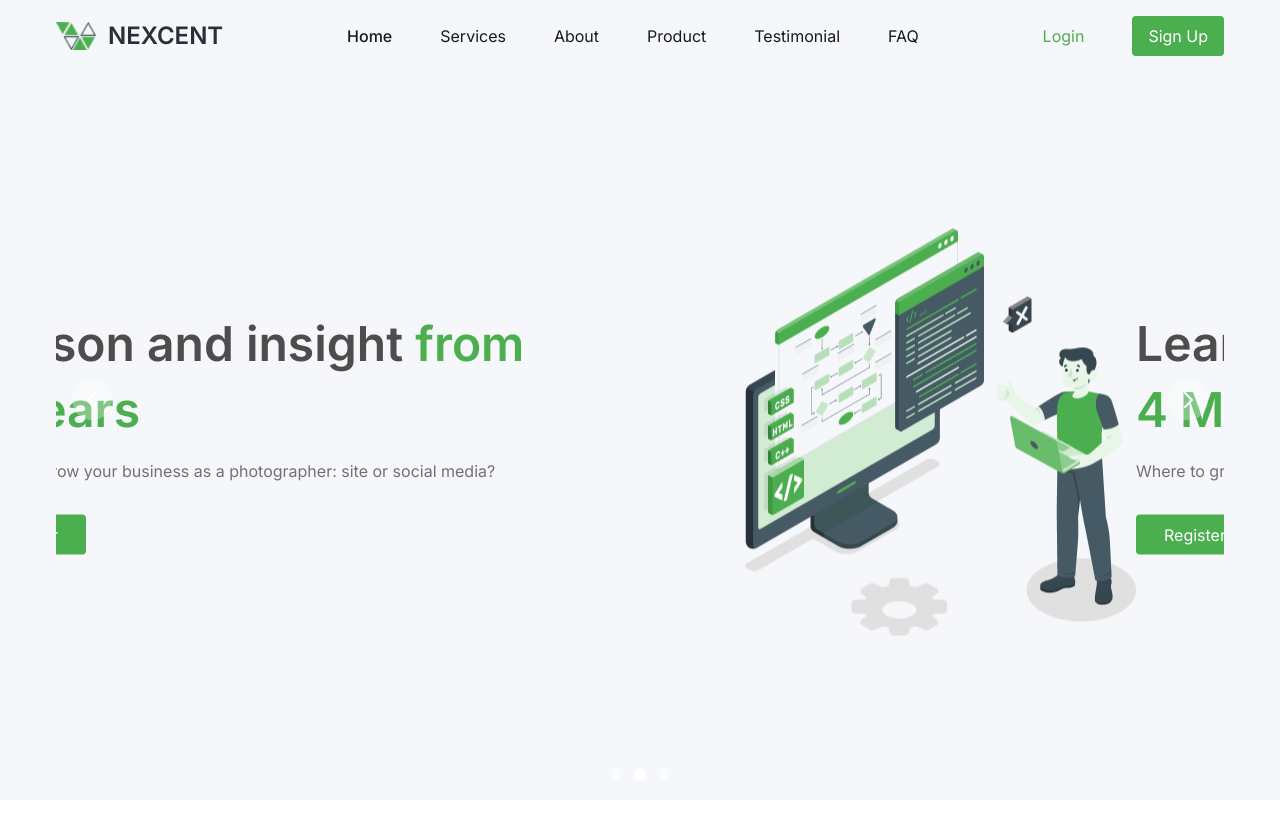
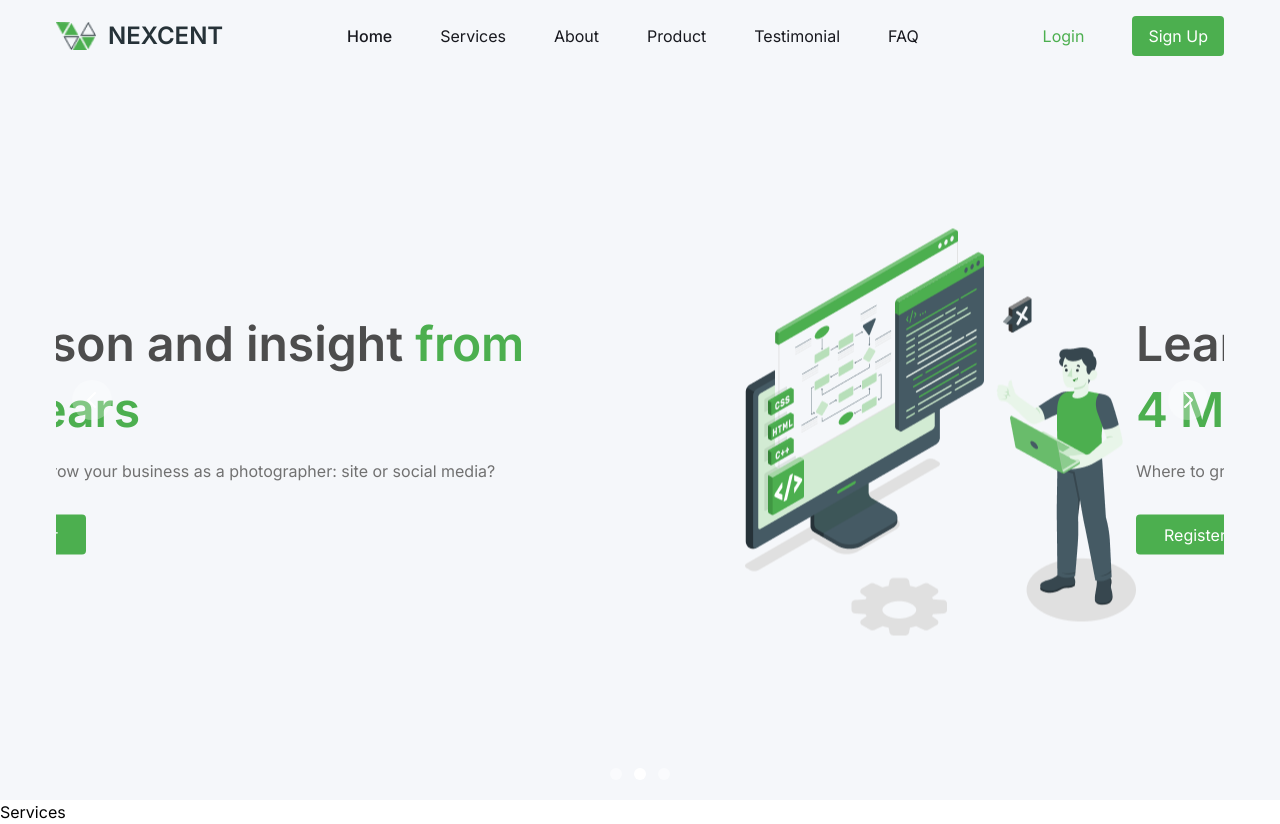
Before and after one commit to septianadip17/slicing-exercise-part4, a React (Vite) app: page / in a window 1280 px wide. Before the commit the page ends 800 px from the top, so only its background shows below. Built offline with nearby package versions, Linux system fonts and the light colour scheme.

Commit message:
services added

```diff
--- a/src/App.jsx
+++ b/src/App.jsx
@@ -1,12 +1,14 @@
 import "./App.css";
 import Home from "./components/Home";
 import Navbar from "./components/Navbar";
+import Services from "./components/Services";
 
 function App() {
   return (
     <>
       <Navbar />
       <Home />
+      <Services />
     </>
   );
 }
--- /dev/null
+++ b/src/components/Services.jsx
@@ -0,0 +1,9 @@
+import React from 'react'
+
+const Services = () => {
+  return (
+    <div>Services</div>
+  )
+}
+
+export default Services
```
